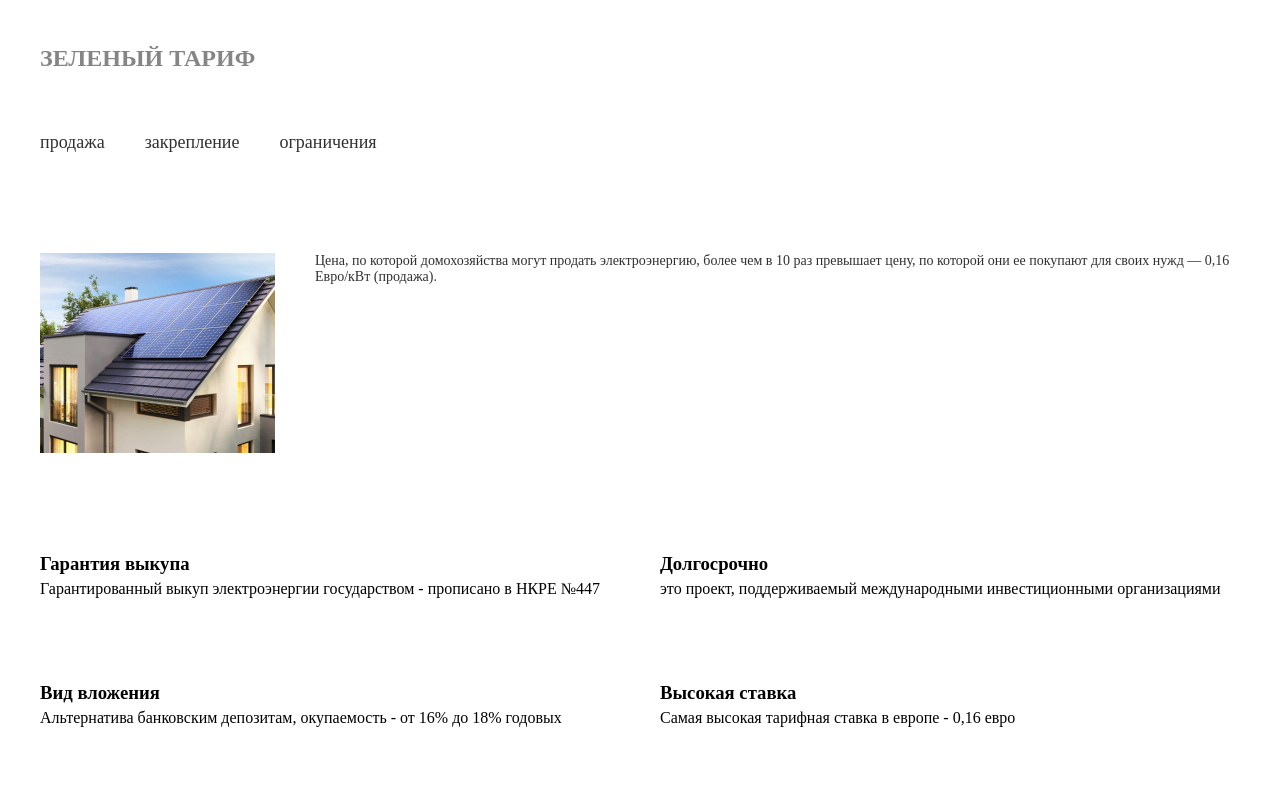
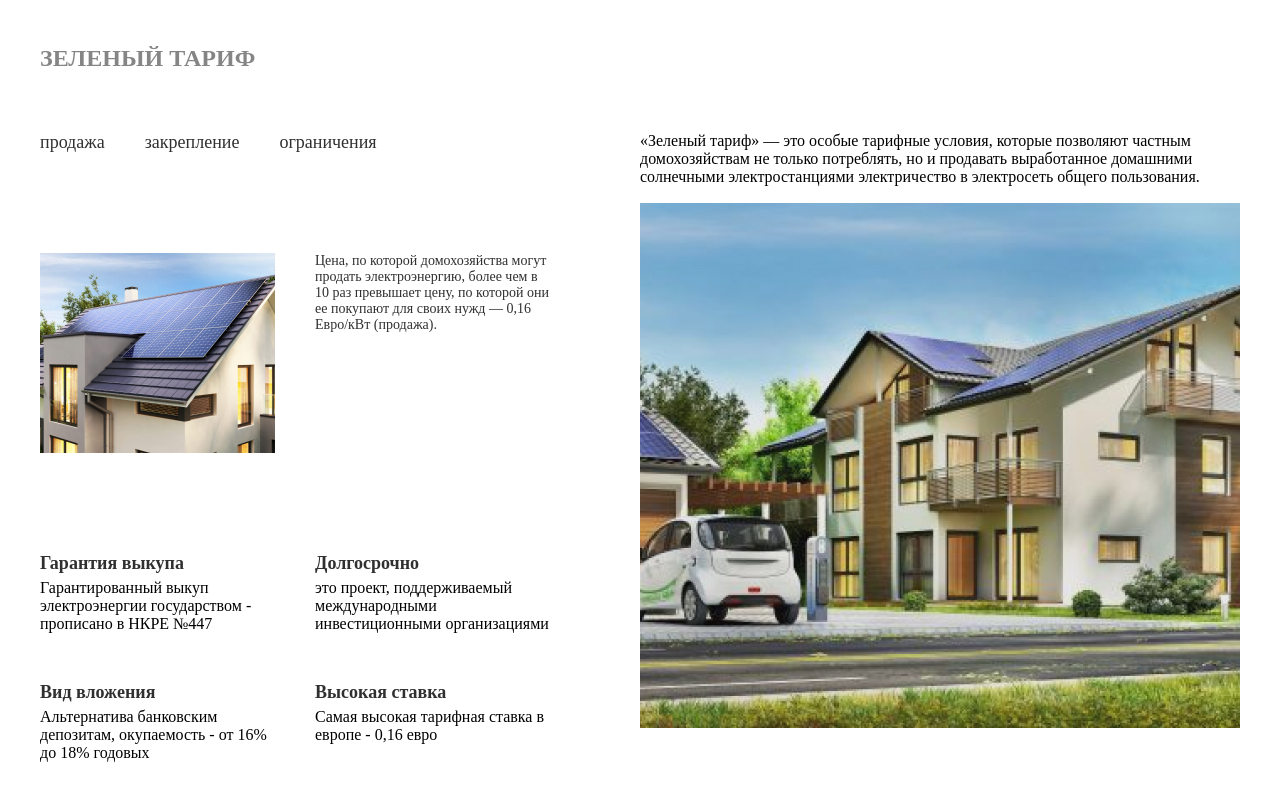
Before and after one commit to Afina33/Solarexe, a plain HTML site: page index.html in a window 1280 px wide. Shown: the part 1655-2455 px from the top of the page. Drawn offline with Linux system fonts and the light colour scheme.

Commit message:
Feed-in tariff section update

```diff
--- a/index.html
+++ b/index.html
@@ -94,6 +94,7 @@
         </div>
 
         <h2 class="mainH2">ЗЕЛЕНЫЙ ТАРИФ</h2>
+        <div class="greenTariffContainer">
           <div class="greenTariff">
             <nav>
               <ul class="navList">
@@ -102,29 +103,29 @@
                 <li><a href="#how-to-apply">ограничения</a></li>
               </ul>
             </nav>
-          <div class="greenTariffContainer">
+            <div class="greenContainerBox">
               <img
                 src="./styles/img/Rectangle 9.jpg"
                 alt="solar-panel"
                 class="imgGreenTariff"
               />
               <p class="greenTariffText">
-              Цена, по которой домохозяйства могут продать электроэнергию, более
-              чем в 10 раз превышает цену, по которой они ее покупают для своих
-              нужд — 0,16 Евро/кВт (продажа).
+                Цена, по которой домохозяйства могут продать электроэнергию,
+                более чем в 10 раз превышает цену, по которой они ее покупают
+                для своих нужд — 0,16 Евро/кВт (продажа).
               </p>
             </div>
             <div class="greenTariffContainerBox">
               <div class="boxcontroler">
                 <div class="greenTariffBox">
-                <h3>Гарантия выкупа</h3>
+                  <h3 class="greenTariffH3">Гарантия выкупа</h3>
                   <p>
-                  Гарантированный выкуп электроэнергии государством - прописано
-                  в НКРЕ №447
+                    Гарантированный выкуп электроэнергии государством -
+                    прописано в НКРЕ №447
                   </p>
                 </div>
                 <div class="greenTariffBox">
-                <h3>Долгосрочно</h3>
+                  <h3 class="greenTariffH3">Долгосрочно</h3>
                   <p>
                     это проект, поддерживаемый международными инвестиционными
                     организациями
@@ -133,17 +134,31 @@
               </div>
               <div class="boxcontroler">
                 <div class="greenTariffBox">
-                <h3>Вид вложения</h3>
+                  <h3 class="greenTariffH3">Вид вложения</h3>
                   <p>
-                  Альтернатива банковским депозитам, окупаемость - от 16% до 18%
-                  годовых
+                    Альтернатива банковским депозитам, окупаемость - от 16% до
+                    18% годовых
                   </p>
                 </div>
                 <div class="greenTariffBox">
-                <h3>Высокая ставка</h3>
+                  <h3 class="greenTariffH3">Высокая ставка</h3>
                   <p>Самая высокая тарифная ставка в европе - 0,16 евро</p>
                 </div>
               </div>
+            </div>
+          </div>
+          <div class="greenT">
+            <p>
+              «Зеленый тариф» — это особые тарифные условия, которые позволяют
+              частным домохозяйствам не только потреблять, но и продавать
+              выработанное домашними солнечными электростанциями электричество в
+              электросеть общего пользования.
+            </p>
+            <img
+              src="./styles/img/Rectangle 8.jpg"
+              alt="solar-panel"
+              class="imgGreenTariff2"
+            />
           </div>
         </div>
       </div>
--- a/styles/styles.css
+++ b/styles/styles.css
@@ -187,8 +187,35 @@ ol {
   gap: 19px;
   flex-wrap: wrap;
 }
+.greenContainerBox {
+  display: flex;
+  gap: 40px;
+}
 
 .boxcontroler {
   display: flex;
   gap: 40px;
 }
+
+.greenTariffH3 {
+  color: #303030;
+  font-weight: 700;
+  font-size: 18px;
+}
+
+.imgGreenTariff2 {
+  width: 600px;
+  height: 525px;
+}
+
+.greenTariffContainer {
+  display: flex;
+  gap: 90px;
+  justify-content: center;
+}
+
+.greenT {
+  display: flex;
+  flex-direction: column;
+  gap: 17px;
+}
```
Also changed, not shown: styles/img/Rectangle 8.jpg (added). Lines whose indentation alone changed are shown as unchanged.
